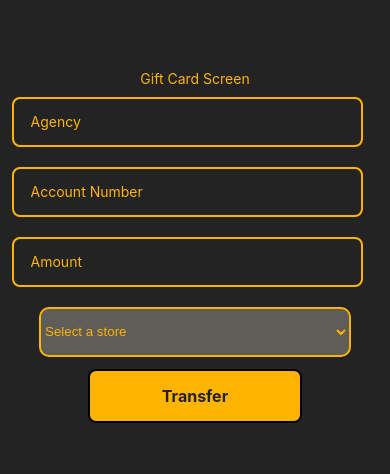
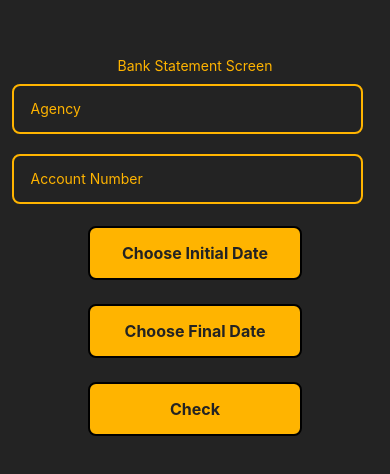
Before and after one commit to RaffeuL/Desafio-W3-FrontEnd, a React Native app: screen /BankStatementScreen in a window 390 px wide. Shown: the part 170-644 px from the top of the page. Built offline with nearby package versions, Linux system fonts and the light colour scheme.

Commit message:
date picker and date validation

```diff
--- a/package.json
+++ b/package.json
@@ -9,14 +9,16 @@
     "web": "expo start --web"
   },
   "dependencies": {
-    "@react-native-picker/picker": "^2.4.8",
+    "@react-native-picker/picker": "^2.4.2",
     "@react-navigation/native": "^6.0.13",
     "@react-navigation/native-stack": "^6.9.1",
     "@react-navigation/stack": "^6.3.3",
     "expo": "~46.0.16",
     "expo-status-bar": "~1.4.0",
     "react": "18.0.0",
-    "react-native": "0.69.6"
+    "react-native": "0.69.6",
+    "react-native-date-picker": "^4.2.6",
+    "@react-native-community/datetimepicker": "6.2.0"
   },
   "devDependencies": {
     "@babel/core": "^7.12.9"
--- a/src/routes/AppRoutes.js
+++ b/src/routes/AppRoutes.js
@@ -6,6 +6,7 @@ import SignUp from "../screens/SignUp";
 import LogIn from "../screens/LogIn";
 import TransferScreen from "../screens/TransferScreen";
 import GiftCardScreen from "../screens/GiftCardScreen";
+import BankStatementScreen from "../screens/BankStatementScreen";
 
 const Stack = createNativeStackNavigator();
 
@@ -13,13 +14,14 @@ export default function AppRoutes(){
     return(
         <NavigationContainer>
             <Stack.Navigator
-            initialRouteName= 'GiftCardScreen'
+            initialRouteName= 'BankStatementScreen'
             screenOptions={{headerShown: false}}>
 
                 <Stack.Screen name='SignUp' component={SignUp}/>
                 <Stack.Screen name='LogIn' component={LogIn}/>
                 <Stack.Screen name='TransferScreen' component={TransferScreen}/>
                 <Stack.Screen name='GiftCardScreen' component={GiftCardScreen}/>
+                <Stack.Screen name='BankStatementScreen' component={BankStatementScreen}/>
 
             </Stack.Navigator>
         </NavigationContainer>
--- /dev/null
+++ b/src/screens/BankStatementScreen/index.js
@@ -0,0 +1,130 @@
+import React, { useState }from "react";
+import { Text, View, StyleSheet, Alert, Keyboard } from "react-native";
+import DateTimePicker from '@react-native-community/datetimepicker';
+import Input from "../../globalComponents/Input";
+import Button from "../../globalComponents/Button";
+
+
+export default function BankStatementScreen() {
+
+  const [agency, setAgency] = useState('')
+  const [account, setAccount] = useState('')
+
+  const [showInitialDate, setShowInitialDate] = useState(false)
+  const [showFinalDate, setShowFinalDate] = useState(false)
+
+  const [initialDate, setInitialDate] = useState(new Date())
+  const [finalDate, setFinalDate] = useState(new Date())
+
+  const [errors, setErrors] = useState({})
+
+
+  function handleError(errorMenssage, input){
+      setErrors(prevState => ({ ...prevState, [input]: errorMenssage }))
+  }
+
+  function onChangeInitialDate(event, selectedDate) {
+    const currentDate = selectedDate;
+    setShowInitialDate(false);
+    setInitialDate(currentDate)
+  }
+  function onChangeFinalDate(event, selectedDate) {
+    const currentDate = selectedDate;
+    setShowFinalDate(false)
+    setFinalDate(currentDate)
+  }
+
+  function showMode(isInitialDate) {
+    isInitialDate ? setShowInitialDate(true) : setShowFinalDate(true)
+  }
+
+  function formatDate(date){
+    const day = date.getDate()
+    const month = date.getMonth() + 1
+    const year = date.getFullYear()
+    return `${day}/${month}/${year}`
+  }
+
+  function validate() {
+      Keyboard.dismiss();
+      let valid = true
+      const agencyRegex = /^[0-9]{1,4}$/g
+      const accountRegex = /^[0-9]{1,8}$/g
+
+      if (!agency) {
+          handleError('Please input the agency', 'agency')
+          valid = false
+      } else if (!agencyRegex.test(agency)) {
+          handleError('Agency cannot contain letters and should have 4 digits', 'agency')
+          valid = false
+      }
+
+      if (!account) {
+          handleError('Please input the account', 'account')
+          valid = false
+      } else if (!accountRegex.test(account)) {
+          handleError('Account Number cannot contain letters and should have 8 digits', 'account')
+          valid = false
+      }
+      if(!initialDate){
+        handleError('Please input the initial date', 'initialDate')
+        valid = false
+      }
+
+      if(!finalDate){
+        handleError('Please input the final date', 'finalDate')
+        valid = false
+      }else if(finalDate.getTime() < initialDate.getTime()) {
+        Alert.alert('Error', 'Final date cannot be before initial date')
+        valid = false
+      }
+
+      if (valid) { statement() }
+
+  }
+
+  function statement() {
+    if(agency === '1234' && account === '12345678'){
+      Alert.alert('Statement', `Initial Date ${formatDate(initialDate)} final Date ${formatDate(finalDate)} Statement: R$ 1000,00`)
+    }else {
+      Alert.alert('Error', 'Invalid credentials')
+    }
+  }
+
+  return <>
+    <View style={styles.screen}>
+      <Text style={styles.text}>Bank Statement Screen</Text>
+      <Input placeholder={'Agency'} onChangeText={setAgency} keyboardType={'numeric'} error={errors.agency} onFocus={() => {handleError(null, 'agency')}}/>
+      <Input placeholder={'Account Number'} onChangeText={setAccount} keyboardType={'numeric'} error={errors.account} onFocus={() => {handleError(null, 'account')}}/>
+      <Button label={'Choose Initial Date'} onPress={() => {showMode(true)}}/>
+      {showInitialDate && <DateTimePicker value={initialDate} onChange={onChangeInitialDate}/>}
+      <Button label={'Choose Final Date'} onPress={() => {showMode(false)}}/>
+      {showFinalDate && <DateTimePicker value={finalDate} onChange={onChangeFinalDate}/>}
+      <Button label={'Check'} onPress={validate} />
+    </View>
+  </>;
+}
+
+const styles = StyleSheet.create({
+  screen: {
+      backgroundColor: '#232323',
+      height: '100%',
+      width: '100%',
+      justifyContent: 'center'
+  },
+  text: {
+      color: '#FFB400',
+      textAlign: 'center',
+  },
+  picker: {
+    marginTop: 10,
+    backgroundColor: '#5e5d58',
+    height: 50,
+    width: '80%',
+    alignSelf: 'center',
+    color: '#FFB400',
+    borderRadius: 10,
+    borderWidth: 2,
+    borderColor: '#FFB400',
+  },
+})
```
Also changed, not shown: 1 other file (tests, documents, lock files or other folders).
